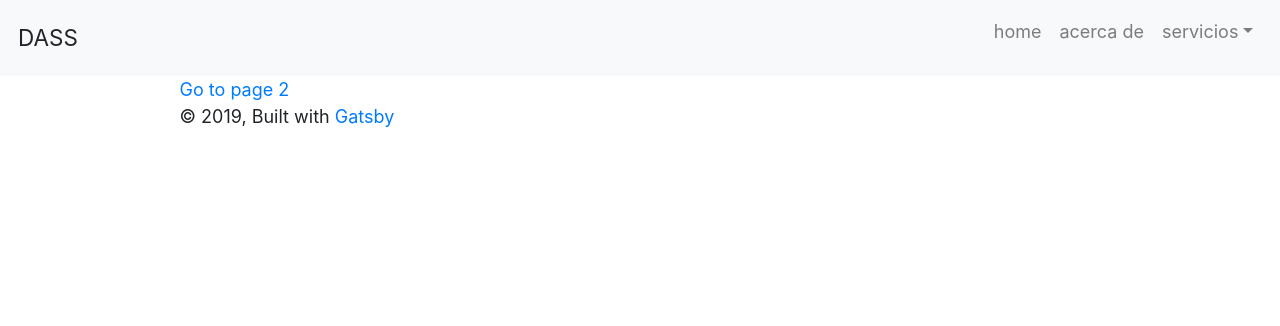
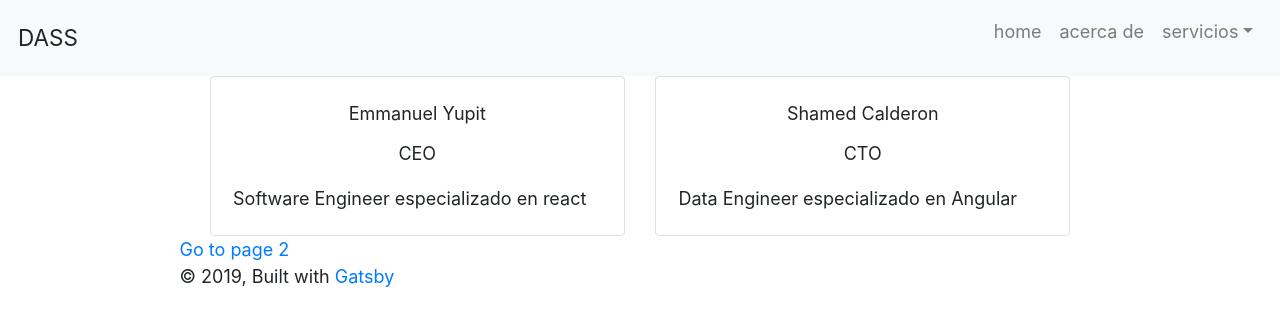
Before and after one commit to EmmanuelYupit/dass, a Gatsby site: page / in a window 1280 px wide. Built offline with nearby package versions, Linux system fonts and the light colour scheme; Gatsby itself is replaced by a stand-in of ours.

Commit message:
card team added

```diff
--- /dev/null
+++ b/src/components/teamcard.js
@@ -0,0 +1,12 @@
+import React from "react"
+import { Card, CardTitle, CardText, CardImg } from "reactstrap"
+
+const TeamCard = ({ member: { name, description, position } }) => (
+  <Card body outline color="secundary">
+    <CardTitle className="text-center">{name}</CardTitle>
+    <CardText className="text-center">{position}</CardText>
+    <CardText className="text-justified">{description}</CardText>
+  </Card>
+)
+
+export default TeamCard
--- a/src/pages/index.js
+++ b/src/pages/index.js
@@ -1,15 +1,51 @@
 import React from "react"
 import { Link } from "gatsby"
-import { Alert } from "reactstrap"
+import { Alert, Container, Col, Row } from "reactstrap"
+import styled from "styled-components"
 
 import Layout from "../components/layout"
 import Image from "../components/image"
+import TeamCard from "../components/teamcard"
 import SEO from "../components/seo"
+
+const TeamContainer = styled.section`
+  margin-top: "20px";
+  margin-bottom: "20px";
+`
+
+const team = [
+  {
+    name: "Emmanuel Yupit",
+    position: "CEO",
+    description: "Software Engineer especializado en react",
+  },
+  {
+    name: "Shamed Calderon",
+    position: "CTO",
+    description: "Data Engineer especializado en Angular",
+  },
+]
 
 const IndexPage = () => (
   <Layout>
     <SEO title="Home" />
-
+    <TeamContainer>
+      <Container>
+        <Row>
+          <Col>
+            <Container>
+              <Row>
+                {team.map(member => (
+                  <Col>
+                    <TeamCard member={member} />
+                  </Col>
+                ))}
+              </Row>
+            </Container>
+          </Col>
+        </Row>
+      </Container>
+    </TeamContainer>
     <Link to="/page-2/">Go to page 2</Link>
   </Layout>
 )
```
